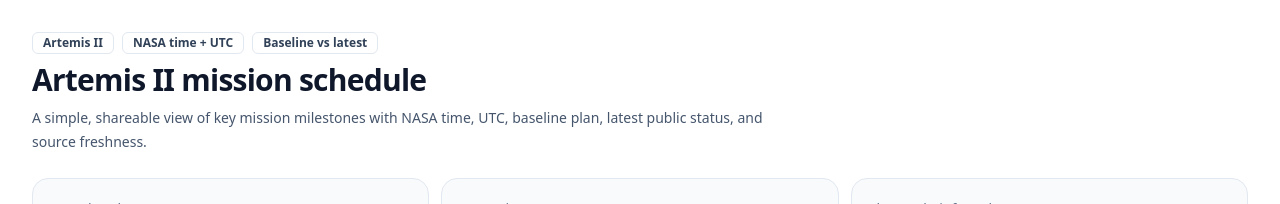
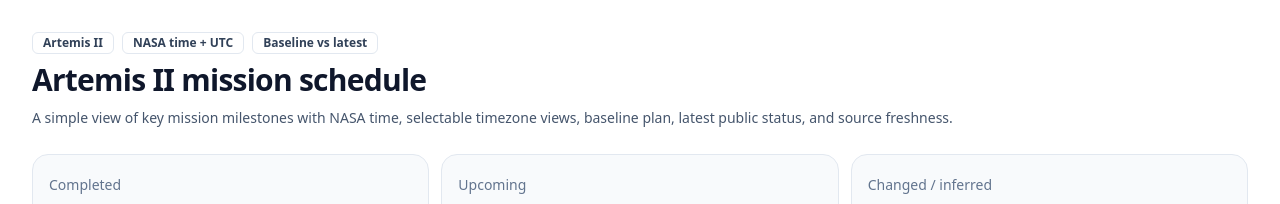
Before and after one commit to nancychenxizhong/artemis-ii-mission-schedule, a Next.js app: page / in a window 1280 px wide. Shown: the top 204 px of the page. Built offline with nearby package versions, Linux system fonts and the light colour scheme; no server answers.

Commit message:
docs: update readme (#2)
* docs: update readme

```diff
--- a/app/page.tsx
+++ b/app/page.tsx
@@ -167,9 +167,9 @@
             </Badge>
           </div>
           <h1 className="text-3xl font-semibold tracking-tight text-slate-900">Artemis II mission schedule</h1>
-          <p className="max-w-3xl text-sm leading-6 text-slate-600">
-            A simple, shareable view of key mission milestones with NASA time, UTC, baseline plan, latest public status,
-            and source freshness.
+          <p className="max-w-5xl text-sm leading-6 text-slate-600">
+            A simple view of key mission milestones with NASA time, selectable timezone views, baseline plan,
+            latest public status, and source freshness.
           </p>
         </div>
 
```
Also changed, not shown: 3 other files (tests, documents, lock files or other folders).
